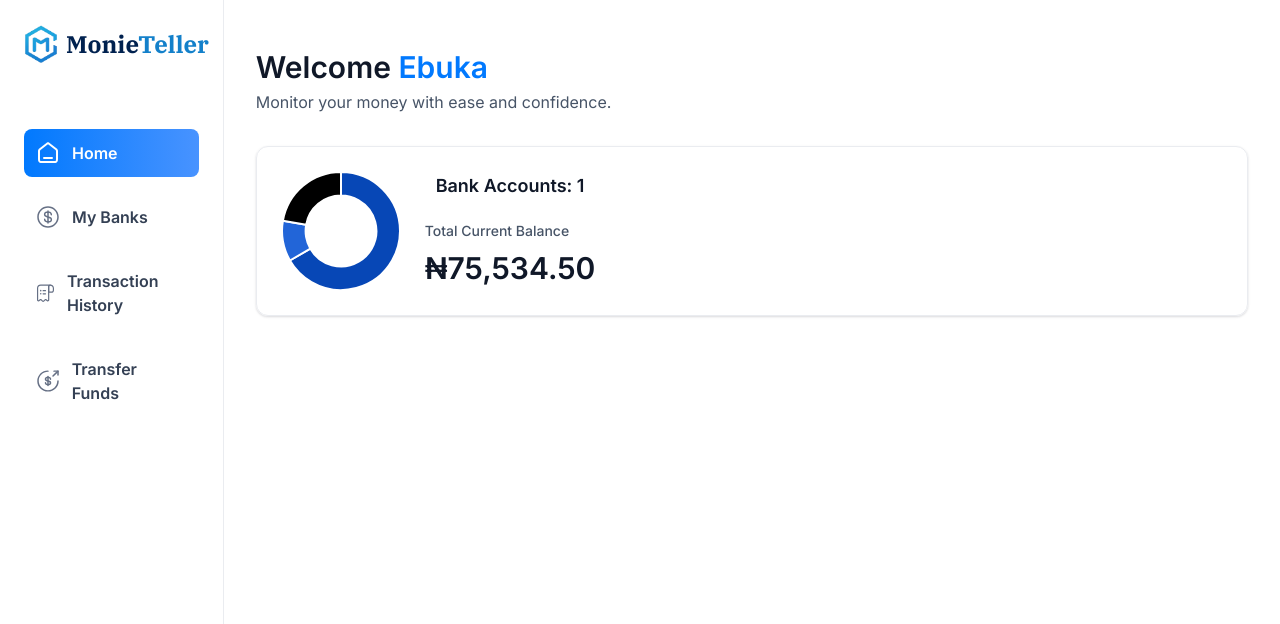
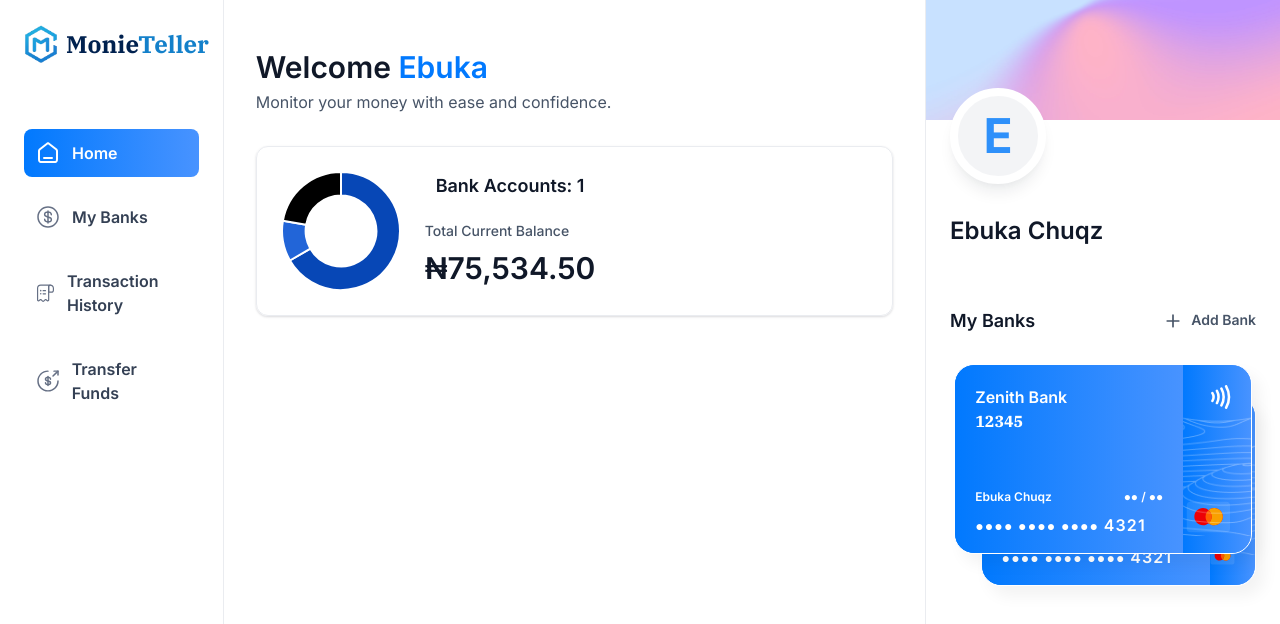
Before and after one commit to Ebukachuqz/monieteller-app, a Next.js app: page / in a window 1280 px wide. Shown: the top 624 px of the page. Built offline with nearby package versions, Linux system fonts and the light colour scheme.

Commit message:
feat: add DashboardRightSidebar and BankCard components

```diff
--- /dev/null
+++ b/app/(main)/_components/BankCard.tsx
@@ -0,0 +1,53 @@
+import Image from "next/image";
+import Link from "next/link";
+import React from "react";
+
+const BankCard = ({
+  account,
+  userName,
+  showBalance = true,
+}: CreditCardProps) => {
+  return (
+    <div className="flex flex-col">
+      <Link href="/" className="bank-card">
+        <div className="bank-card_content">
+          <div>
+            <h1 className="text-16 font-semibold text-white">{account.name}</h1>
+            <p className="font-ibm-plex-serif font-black text-white">12345</p>
+          </div>
+
+          <article className="flex flex-col gap-2">
+            <div className="flex justify-between">
+              <h1 className="text-12 font-semibold text-white">{userName}</h1>
+              <h2 className="text-12 font-semibold text-white">●● / ●●</h2>
+            </div>
+            <p className="text-14 font-semibold tracking-[1.1px] text-white">
+              ●●●● ●●●● ●●●● <span className="text-16">4321</span>
+            </p>
+          </article>
+        </div>
+
+        <div className="bank-card_icon">
+          <Image src="/icons/Paypass.svg" width={20} height={24} alt="pay" />
+          <Image
+            src="/icons/mastercard.svg"
+            width={45}
+            height={32}
+            alt="mastercard"
+            className="ml-5"
+          />
+        </div>
+
+        <Image
+          src="/icons/lines.png"
+          width={316}
+          height={190}
+          alt="lines"
+          className="absolute top-0 left-0"
+        />
+      </Link>
+    </div>
+  );
+};
+
+export default BankCard;
--- /dev/null
+++ b/app/(main)/_components/DashboardRightSidebar.tsx
@@ -0,0 +1,67 @@
+import Image from "next/image";
+import Link from "next/link";
+import React from "react";
+import BankCard from "./BankCard";
+
+const DashboardRightSidebar = ({
+  user,
+  transactions,
+  banks,
+}: RightSidebarProps) => {
+  return (
+    <aside className="right-sidebar">
+      <section className="flex flex-col pb-8">
+        <div className="profile-banner" />
+        <div className="profile">
+          <div className="profile-img">
+            <span className="text-5xl font-bold text-blue-500">
+              {user.firstName[0]}
+            </span>
+          </div>
+
+          <div className="profile-details">
+            <h1 className="profile-name">
+              {user.firstName} {user.lastName}
+            </h1>
+            <p className="profile-email">{user.email}</p>
+          </div>
+        </div>
+      </section>
+
+      <section className="banks">
+        <div className="flex w-full justify-between">
+          <h2 className="header-2">My Banks</h2>
+          <Link href="/" className="flex gap-2">
+            <Image src="/icons/plus.svg" width={20} height={20} alt="plus" />
+            <h2 className="text-14 font-semibold text-gray-600">Add Bank</h2>
+          </Link>
+        </div>
+
+        {banks?.length > 0 && (
+          <div className="relative flex flex-1 flex-col items-center justify-center gap-5">
+            <div className="relative z-10">
+              <BankCard
+                key={banks[0].$id}
+                account={banks[0]}
+                userName={`${user.firstName} ${user.lastName}`}
+                showBalance={false}
+              />
+            </div>
+            {banks[1] && (
+              <div className="absolute right-0 top-8 z-0 w-[90%]">
+                <BankCard
+                  key={banks[1].$id}
+                  account={banks[1]}
+                  userName={`${user.firstName} ${user.lastName}`}
+                  showBalance={false}
+                />
+              </div>
+            )}
+          </div>
+        )}
+      </section>
+    </aside>
+  );
+};
+
+export default DashboardRightSidebar;
--- a/app/(main)/page.tsx
+++ b/app/(main)/page.tsx
@@ -1,12 +1,25 @@
 import HeaderBox from "@/components/shared/HeaderBox";
 import React from "react";
 import TotalBalanceCard from "./_components/TotalBalanceCard";
+import DashboardRightSidebar from "./_components/DashboardRightSidebar";
 
 const Dashboard = () => {
   const loggedIn = {
     firstName: "Ebuka",
     lastName: "Chuqz",
   };
+  const banks = [
+    {
+      $id: "1",
+      name: "Zenith Bank",
+      balance: 1023400,
+    },
+    {
+      $id: "2",
+      name: "First Bank",
+      balance: 105500,
+    },
+  ];
   return (
     <section className="home">
       <div className="home-content">
@@ -21,6 +34,7 @@
           <TotalBalanceCard totalBanks={1} totalCurrentBalance={75534.5} />
         </header>
       </div>
+      <DashboardRightSidebar banks={banks} user={loggedIn} transactions={[]} />
     </section>
   );
 };
```
